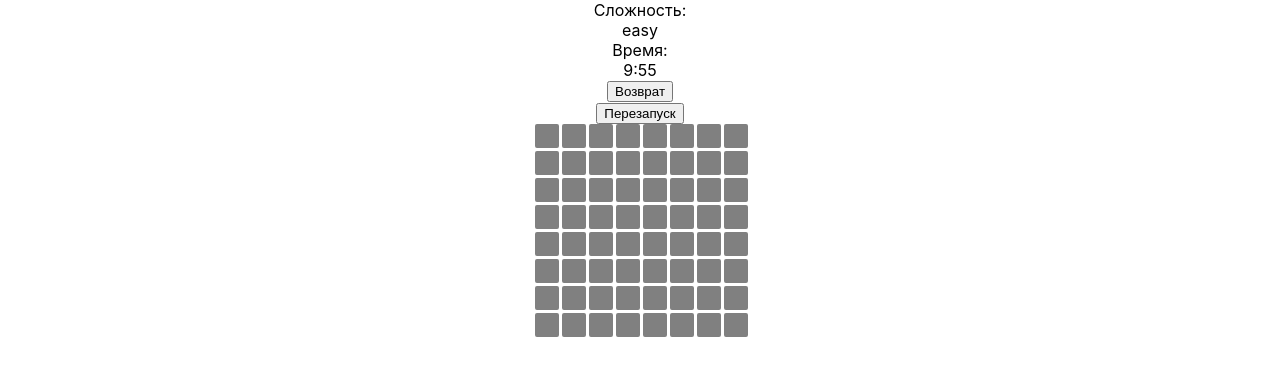
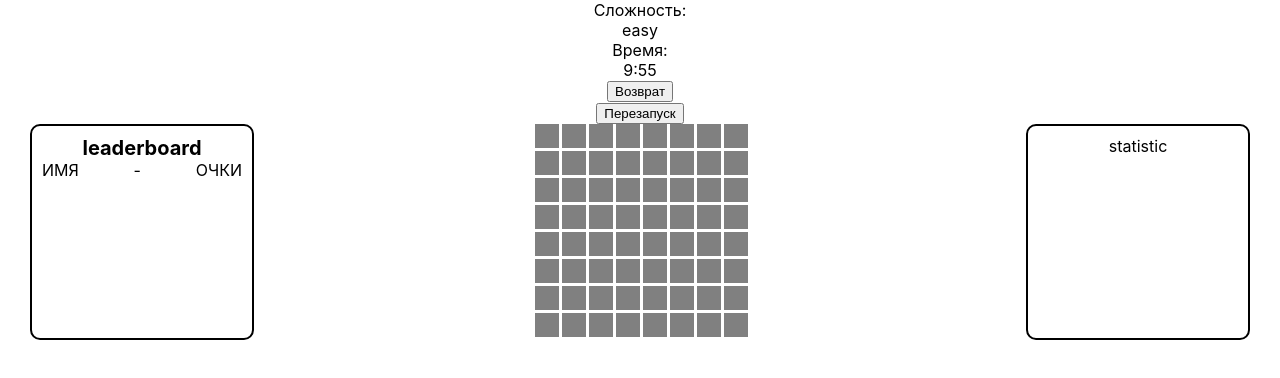
Before and after one commit to Kapustian2/sapper, a React (Create React App) app: page /game/easy in a window 1280 px wide. Shown: the top 378 px of the page. Built offline with nearby package versions, Linux system fonts and the light colour scheme.

Commit message:
Implement base logic

```diff
--- a/src/pages/game/components/gameField/components/cell/cell.tsx
+++ b/src/pages/game/components/gameField/components/cell/cell.tsx
@@ -1,14 +1,32 @@
 import React from "react";
 import styled from "styled-components";
 
-const CellContainer = ({ className }) => {
-  return <div className={className}>1</div>;
+interface CellProps {
+  className?: string;
+  isOpen: boolean;
+  children: React.ReactNode;
+}
+
+const CellContainer = (props: CellProps) => {
+  const handleRightClick = (event) => {
+    event.preventDefault();
+    console.log("123");
+  };
+
+  return (
+    <div className={props.className} onContextMenu={handleRightClick}></div>
+  );
 };
 
 export const Cell = styled(CellContainer)`
   width: 20px;
   height: 20px;
-  border: 2px solid black;
+  border: 2px solid gray;
+  background-color: gray;
+  ${({ isOpen }) =>
+    isOpen ? `background-color: #b8b8b8` : "background-color: gray"}
   border-radius: 2px;
   line-height: 20px;
+  margin-bottom: 3px;
+  margin-left: 3px;
 `;
--- a/src/pages/game/components/gameField/components/closedCell/closedCell.tsx
+++ /dev/null
@@ -1,22 +0,0 @@
-import React from "react";
-import styled from "styled-components";
-
-const ClosedCellContainer = ({ className }) => {
-  const handleRightClick = (event) => {
-    event.preventDefault();
-    console.log("123");
-  };
-
-  return <div className={className} onContextMenu={handleRightClick}></div>;
-};
-
-export const ClosedCell = styled(ClosedCellContainer)`
-  width: 20px;
-  height: 20px;
-  border: 2px solid gray;
-  background-color: gray;
-  border-radius: 2px;
-  line-height: 20px;
-  margin-bottom: 3px;
-  margin-left: 3px;
-`;
--- a/src/pages/game/components/gameField/components/index.js
+++ b/src/pages/game/components/gameField/components/index.js
@@ -1,2 +1 @@
-export * from "./cell/cell.tsx";
-export * from "./closedCell/closedCell.tsx";
+export * from "./Cell/Cell.tsx";
--- a/src/pages/game/components/gameField/gameField.tsx
+++ b/src/pages/game/components/gameField/gameField.tsx
@@ -1,26 +1,21 @@
 import React from "react";
 import styled from "styled-components";
-import { Cell, ClosedCell } from "./components/";
+import { useGameField } from "./hooks";
+import { Cell } from "./components";
 
-const GameFieldContainer = ({ className, count }) => {
-  const width = count[0];
-  const height = count[1];
-
-  const field = [];
-
-  for (let i = 0; i < height; i++) {
-    field[i] = [];
-    for (let j = 0; j < width; j++) {
-      field[i][j] = 0;
-    }
-  }
+const GameFieldContainer = ({ className, dimension, mines }) => {
+  const { field } = useGameField({
+    fieldH: dimension[1],
+    fieldW: dimension[0],
+    mines,
+  });
 
   return (
     <div className={className}>
       {field.map((column, columnIndex) => (
         <div key={columnIndex} className="column">
           {column.map((cell, cellIndex) => (
-            <ClosedCell key={cellIndex} />
+            <Cell key={cellIndex} />
           ))}
         </div>
       ))}
--- /dev/null
+++ b/src/pages/game/components/gameField/hooks/index.js
@@ -0,0 +1 @@
+export * from "./useGameField.tsx";
--- /dev/null
+++ b/src/pages/game/components/gameField/hooks/useGameField.tsx
@@ -0,0 +1,34 @@
+import React from "react";
+
+interface IGameFieldParams {
+  fieldW: number;
+  fieldH: number;
+  mines: number;
+}
+type Coords = [number, number];
+
+export const useGameField = ({ fieldW, fieldH, mines }: IGameFieldParams) => {
+  const field: Array<Array<number>> = [];
+  const minesRegister: Coords[] = [];
+
+  for (let i = 0; i < fieldH; i++) {
+    field[i] = [];
+    for (let j = 0; j < fieldW; j++) {
+      field[i][j] = 0;
+    }
+  }
+
+  while (minesRegister.length < mines) {
+    const coord: Coords = [
+      Math.floor(Math.random() * fieldH),
+      Math.floor(Math.random() * fieldW),
+    ];
+    if (!minesRegister.find((el) => el[0] === coord[0] && el[1] === coord[1])) {
+      minesRegister.push(coord);
+    } else continue;
+  }
+
+  console.log(minesRegister);
+
+  return { field };
+};
--- a/src/pages/game/components/index.js
+++ b/src/pages/game/components/index.js
@@ -1,2 +1,4 @@
 export * from "./gameField/gameField.tsx";
 export * from "./timer/timer.tsx";
+export * from "./leaderboard/leaderboard.tsx";
+export * from "./statistic/statistic.tsx";
--- /dev/null
+++ b/src/pages/game/components/leaderboard/leaderboard.tsx
@@ -0,0 +1,33 @@
+import React from "react";
+import styled from "styled-components";
+
+const LeaderboardContainer = ({ className }) => {
+  return (
+    <div className={className}>
+      <div className="title">leaderboard</div>
+      <div className="line">
+        <span>ИМЯ</span>
+        <span>-</span>
+        <span>ОЧКИ</span>
+      </div>
+    </div>
+  );
+};
+
+export const Leaderboard = styled(LeaderboardContainer)`
+  margin-left: 30px;
+  width: 200px;
+  border: 2px solid black;
+  border-radius: 10px;
+  padding: 10px;
+
+  .title {
+    font-size: 20px;
+    font-weight: bold;
+  }
+
+  .line {
+    display: flex;
+    justify-content: space-between;
+  }
+`;
--- /dev/null
+++ b/src/pages/game/components/statistic/statistic.tsx
@@ -0,0 +1,14 @@
+import React from "react";
+import styled from "styled-components";
+
+const StatisticContainer = ({ className }) => {
+  return <div className={className}>statistic</div>;
+};
+
+export const Statistic = styled(StatisticContainer)`
+  margin-right: 30px;
+  width: 200px;
+  border: 2px solid black;
+  border-radius: 10px;
+  padding: 10px;
+`;
--- a/src/pages/game/game.tsx
+++ b/src/pages/game/game.tsx
@@ -1,5 +1,5 @@
 import React from "react";
-import { GameField, Timer } from "./components";
+import { GameField, Leaderboard, Statistic, Timer } from "./components";
 import styled from "styled-components";
 import { useNavigate, useParams } from "react-router-dom";
 import { ButtonUI } from "../../components";
@@ -8,20 +8,23 @@ const GameContainer = ({ className }) => {
   const { difficulty } = useParams();
   const navigate = useNavigate();
 
-  let count, minutes;
+  let dimension, minutes, mines;
 
   switch (difficulty) {
     case "easy":
-      count = [8, 8];
+      dimension = [8, 8];
       minutes = 10;
+      mines = 9;
       break;
     case "middle":
-      count = [16, 16];
+      dimension = [16, 16];
       minutes = 40;
+      mines = 40;
       break;
     case "hard":
-      count = [32, 16];
+      dimension = [32, 16];
       minutes = 100;
+      mines = 77;
       break;
     default:
       break;
@@ -36,13 +39,20 @@ const GameContainer = ({ className }) => {
         <ButtonUI onClick={() => navigate(-1)}>Возврат</ButtonUI>
         <ButtonUI onClick={() => window.location.reload()}>Перезапуск</ButtonUI>
       </div>
-      <GameField count={count} />
+      <div className="row">
+        <Leaderboard />
+        <GameField dimension={dimension} mines={mines} />
+        <Statistic />
+      </div>
     </div>
   );
 };
 
 const StyledGame = styled(GameContainer)`
-  /* Ваши стили */
+  .row {
+    display: flex;
+    justify-content: space-between;
+  }
 `;
 
 export const Game = () => <StyledGame />;
```
